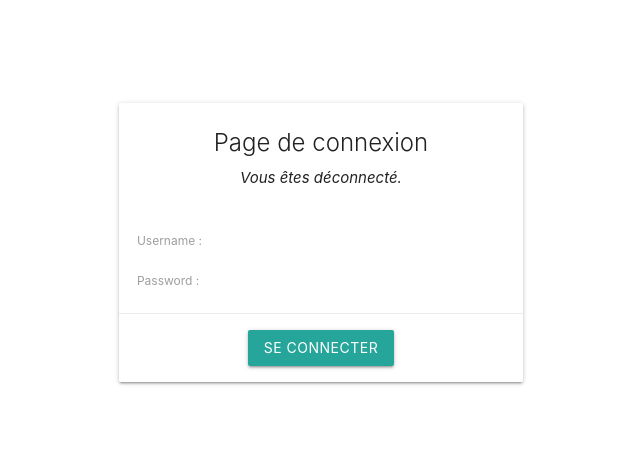
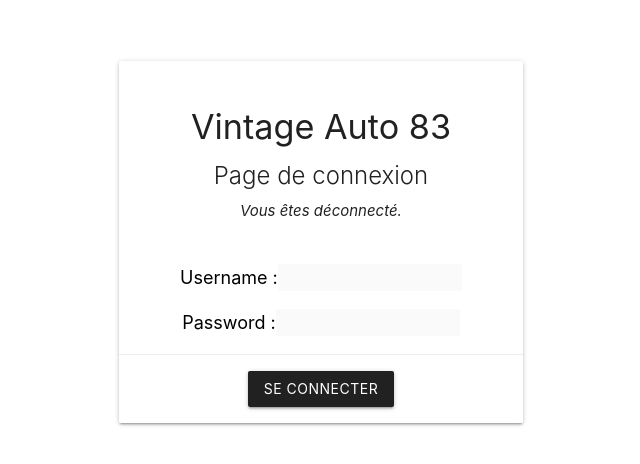
Before and after one commit to Punkiepoux/vintage-auto-app, an Angular app: page /admin/login in a window 1280 px wide. Shown: the part 154-618 px from the top of the page, without its empty margins (319-959 px from the left). Built offline with nearby package versions, Linux system fonts and the light colour scheme.

Commit message:
back-office update

```diff
--- a/src/app/back-office/back-office.component.html
+++ b/src/app/back-office/back-office.component.html
@@ -6,16 +6,16 @@
       <a routerLink="/admin/users" routerLinkActive="active">Utilisateurs <i class="material-icons right">people</i></a>
     </li>
     <li>
-      <a routerLink="/admin/photos" routerLinkActive="active">Photos <i class="material-icons right">people</i></a>
+      <a routerLink="/admin/photos" routerLinkActive="active">Photos <i class="material-icons right">photo</i></a>
     </li>
     <li>
-      <a routerLink="/admin/services" routerLinkActive="active">Services <i class="material-icons right">people</i></a>
+      <a routerLink="/admin/services" routerLinkActive="active">Services <i class="material-icons right">build</i></a>
     </li>
     <li>
-      <a routerLink="/admin/partenaires" routerLinkActive="active">Partenaires <i class="material-icons right">people</i></a>
+      <a routerLink="/admin/partenaires" routerLinkActive="active">Partenaires <i class="material-icons right">public</i></a>
     </li>
     <li>
-      <a routerLink="/admin/contact" routerLinkActive="active">Contact <i class="material-icons right">people</i></a>
+      <a routerLink="/admin/contact" routerLinkActive="active">Contact <i class="material-icons right">map</i></a>
     </li>
     <div class="divider"></div>
     <a class="logout-btn" (click)="logout()">Se déconnecter</a>
--- a/src/app/back-office/login/login.component.css
+++ b/src/app/back-office/login/login.component.css
@@ -9,9 +9,15 @@
   height: auto !important;
   border: none !important;
   margin: 0 !important;
-  font-size: inherit !important;
 }
 
 .margin {
   margin: 18px;
+  display: flex;
+  justify-content: center;
 }
+
+.custom-text {
+  font-size: 18px !important;
+  color: black;
+}
--- a/src/app/back-office/login/login.component.html
+++ b/src/app/back-office/login/login.component.html
@@ -2,6 +2,7 @@
   <div class="col s12 m4 offset-m4">
     <div class="card hoverable">
       <div class="card-content center">
+        <h4>Vintage Auto 83</h4>
         <span class="card-title">Page de connexion</span>
         <p>
           <em>{{ message }}</em>
@@ -9,9 +10,9 @@
       </div>
       <form #loginForm="ngForm">
         <div class="center margin">
-          <label class="left" for="username">Username :</label>
+          <label class="left custom-text" for="username">Username :</label>
           <input
-            class="custom-input center"
+            class="custom-input center grey lighten-5 custom-text"
             type="text"
             id="username"
             [(ngModel)]="username"
@@ -20,9 +21,9 @@
           />
         </div>
         <div class="center margin">
-          <label class="left" for="password">Password :</label>
+          <label class="left custom-text" for="password">Password :</label>
           <input
-            class="custom-input center"
+            class="custom-input center grey lighten-5 custom-text"
             type="password"
             id="password"
             [(ngModel)]="password"
@@ -34,7 +35,7 @@
       <div class="card-action center">
         <a
           (click)="login()"
-          class="waves-effect waves-light btn"
+          class="waves-effect waves-light btn grey darken-4"
           *ngIf="!authService.isLoggedIn"
           >Se connecter</a
         >
--- a/src/app/back-office/photos/photos.component.html
+++ b/src/app/back-office/photos/photos.component.html
@@ -1 +1,18 @@
-<p>photos works!</p>
+<div class="container photos-wrapper">
+  <h1 class="center">Gallerie Photos</h1>
+  <span>
+    <a class="waves-effect waves-light">Ajouter une photo</a>
+  </span>
+  <div class="row">
+    <div *ngFor="let photo of photoList" class="col s12 m6 l4">
+      <div class="card">
+        <a class="right">
+          <i class="material-icons">cancel</i>
+        </a>
+        <div class="card-image">
+          <img class="custom-img" src="https://materializecss.com/images/sample-1.jpg">
+        </div>
+      </div>
+    </div>
+  </div>
+</div>
--- a/src/app/back-office/photos/photos.component.ts
+++ b/src/app/back-office/photos/photos.component.ts
@@ -1,4 +1,6 @@
 import { Component } from '@angular/core';
+import { PHOTOS } from '../../website/photos/mock-photos';
+import { Photos } from '../../website/photos/photos';
 
 @Component({
   selector: 'app-photos',
@@ -6,5 +8,5 @@ import { Component } from '@angular/core';
   styleUrl: './photos.component.css'
 })
 export class AdminPhotosComponent {
-
+  photoList: Photos[] = PHOTOS;
 }
--- a/src/app/back-office/services/services.component.html
+++ b/src/app/back-office/services/services.component.html
@@ -1 +1,24 @@
-<p>services works!</p>
+<div class="container">
+  <div>
+    <h4 class="center">Liste des partenaires</h4>
+    <table>
+      <thead>
+        <tr>
+          <th>Nom</th>
+          <th>Lien</th>
+          <th>Logo</th>
+          <th>Description</th>
+        </tr>
+      </thead>
+      <tbody>
+        <tr *ngFor="let service of serviceList">
+          <td></td>
+          <td></td>
+          <td></td>
+          <td></td>
+        </tr>
+      </tbody>
+    </table>
+    <button>Ajouter un service</button>
+  </div>
+</div>
--- a/src/app/back-office/services/services.component.ts
+++ b/src/app/back-office/services/services.component.ts
@@ -1,4 +1,5 @@
 import { Component } from '@angular/core';
+import { Service } from '../../website/services/service';
 
 @Component({
   selector: 'app-services',
@@ -6,5 +7,5 @@ import { Component } from '@angular/core';
   styleUrl: './services.component.css'
 })
 export class AdminServicesComponent {
-
+  serviceList: Service[] = [];
 }
--- /dev/null
+++ b/src/app/website/services/service.ts
@@ -0,0 +1,17 @@
+export class Service {
+  id: number;
+  title: string;
+  description: string;
+  cost: number;
+  constructor(
+    id: number,
+    title: string,
+    description: string,
+    cost: number,
+  ) {
+    this.id = id;
+    this.title = title;
+    this.description = description;
+    this.cost = cost;
+  }
+}
```
